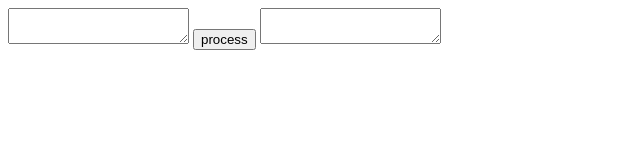
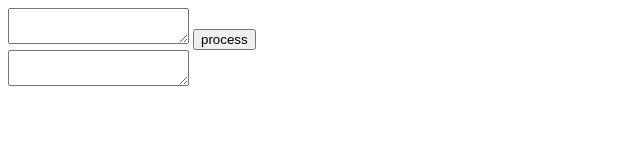
Before and after one commit to WhoDoIt/crowdscriptcpp, a plain HTML site: page index.html in a window 1280 px wide. Shown: the whole page, without its empty margins (0-640 px from the left). Drawn offline with Linux system fonts and the light colour scheme.

Commit message:
Update index.html

```diff
--- a/index.html
+++ b/index.html
@@ -2140,16 +2140,12 @@ function prepareCFSubmissionCPP(source) {
 }
 
 function click() {
-
+    document.getElementById("t2").value = prepareCFSubmissionCPP(document.getElementById("t1").value);
 }
 
 </script>
 
-<textarea id="t1">
-
-</textarea>
+<textarea id="t1"></textarea>
 <input type="button" value="process" onclick="javascript:click()">
-
-<textarea id="t2">
-
-</textarea>
+<br>
+<textarea id="t2"></textarea>
```
